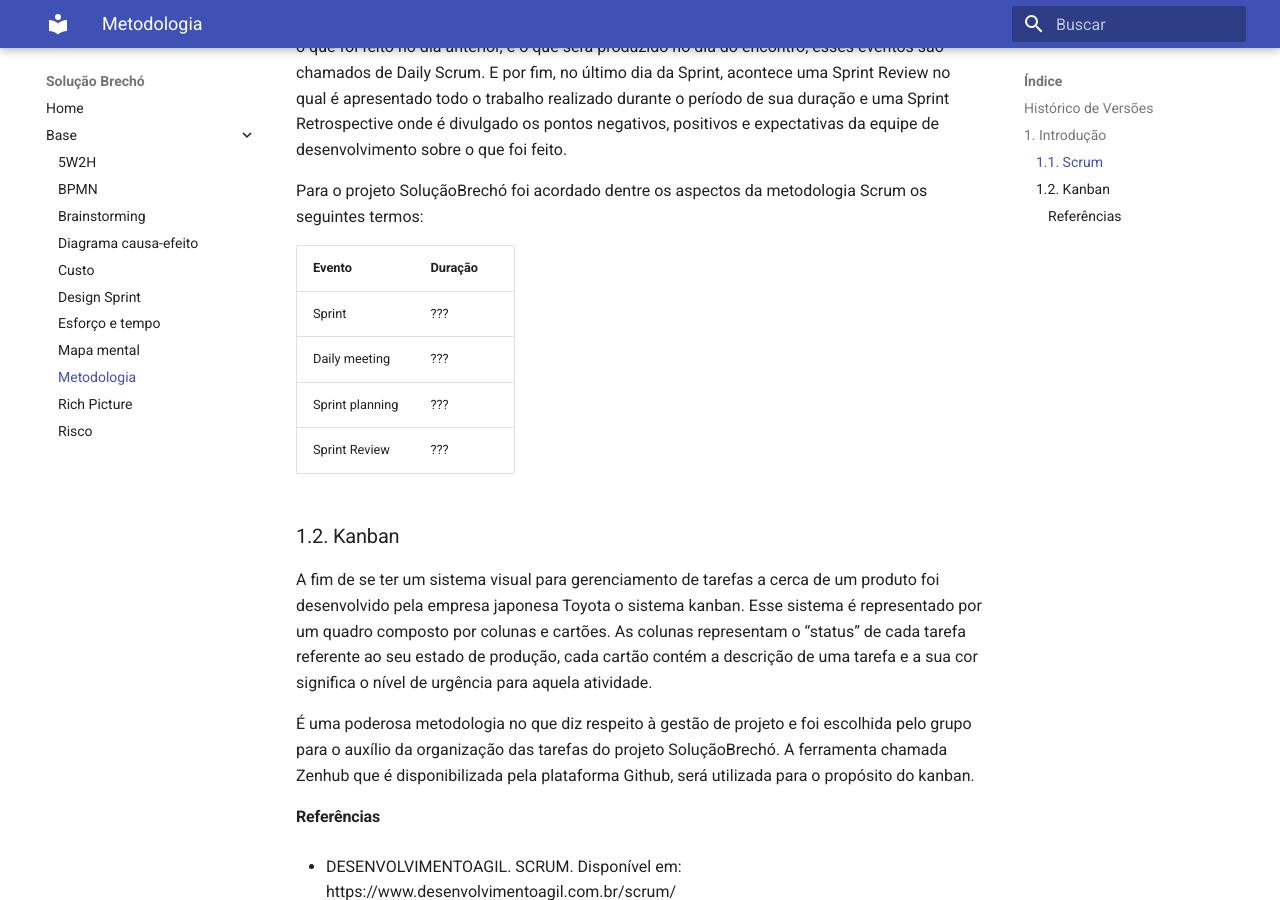
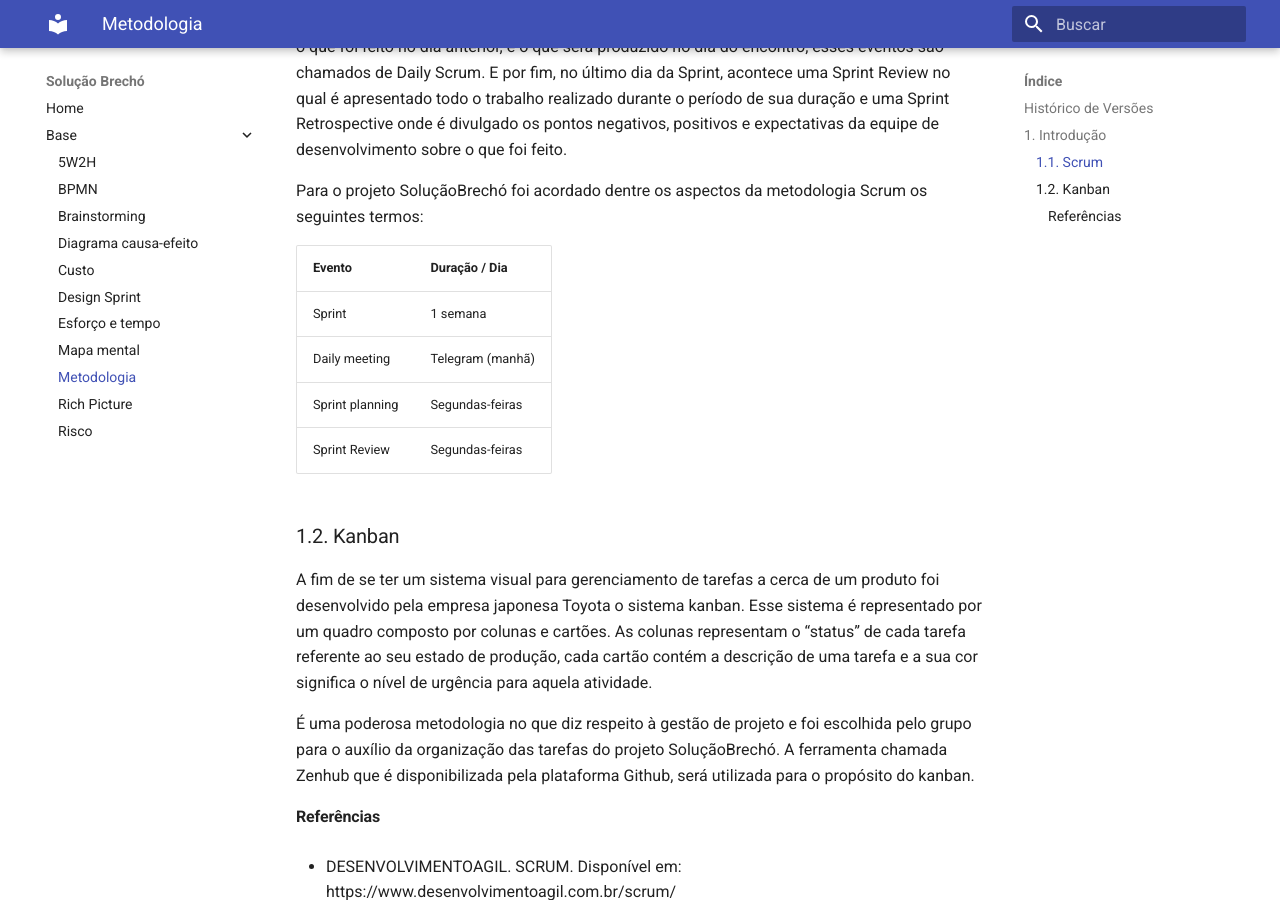
Before and after one commit to UnBArqDsw2020-2/2020.2_G4, an MkDocs documentation site: the page built from docs/base/metodologia.md, in a window 1280 px wide and 900 px high, scrolled down 816 px. Built offline with MkDocs 1.6.1 and Material for MkDocs 9.7.7, drawn with Linux system fonts in a browser that asks for light colours; old or Windows-style settings are respelled for this version of MkDocs.

Commit message:
Adicionando datas à metodologia

```diff
--- a/docs/base/metodologia.md
+++ b/docs/base/metodologia.md
@@ -17,12 +17,12 @@ O Scrum é um processo de gestão e planejamento de projetos que envolve algum p
 
 Para o projeto SoluçãoBrechó foi acordado dentre os aspectos da metodologia Scrum os seguintes termos:
 
-| Evento | Duração |
+| Evento | Duração / Dia |
 | --- | --- |
-| Sprint | ??? |
-| Daily meeting | ??? |
-| Sprint planning | ??? |
-| Sprint Review | ??? |
+| Sprint | 1 semana |
+| Daily meeting | Telegram (manhã) |
+| Sprint planning | Segundas-feiras |
+| Sprint Review | Segundas-feiras |
 
 
 ### 1.2. Kanban
```
